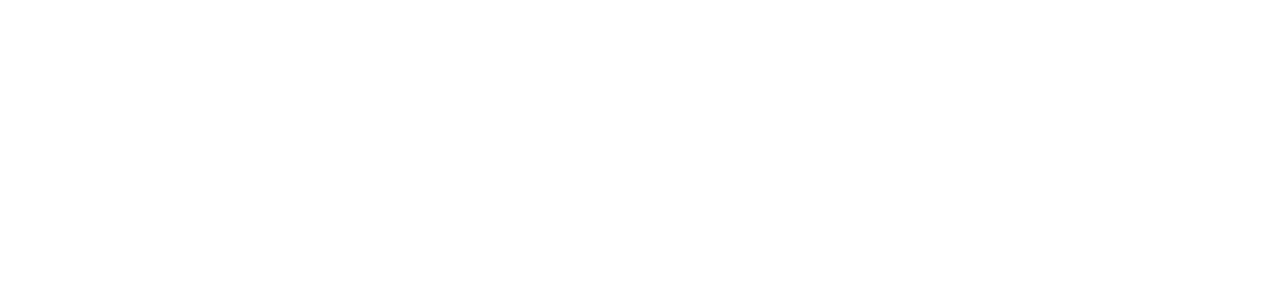
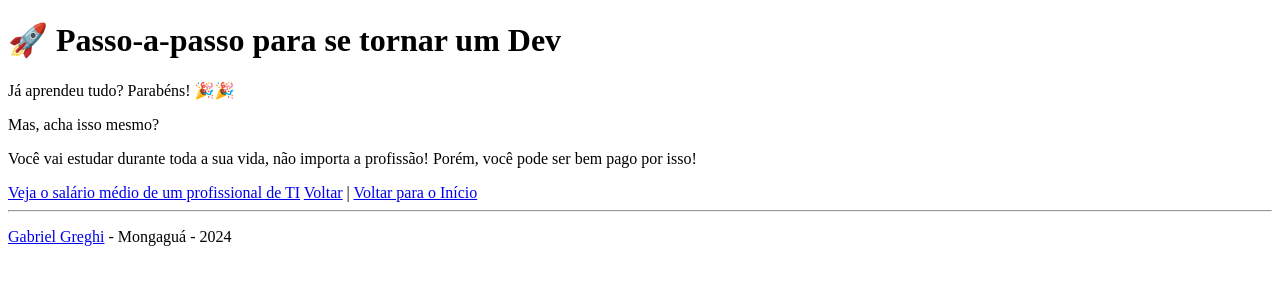
Before and after one commit to dreaMykj/passo-a-passo, a plain HTML site: page objetivo.html in a window 1280 px wide. Drawn offline with Linux system fonts and the light colour scheme.

Commit message:
Atividade concluída

```diff
--- a/objetivo.html
+++ b/objetivo.html
@@ -6,6 +6,14 @@
     <title>Objetivo html</title>
 </head>
 <body>
+    <h1>🚀 Passo-a-passo para se tornar um Dev</h1>
+    <p>Já aprendeu tudo? Parabéns! 🎉🎉</p>
+    <p>Mas, acha isso mesmo?</p>
+    <p>Você vai estudar durante toda a sua vida, não importa a profissão! Porém, você pode ser bem pago por isso!</p>
+    <a href="https://www.salario.com.br/estatisticas/cargos-e-salarios-de-ti-tecnologia-da-informacao/">Veja o salário médio de um profissional de TI</a>
+    <a href="dev-cs.html">Voltar</a> | <a href="index.html">Voltar para o  Início</a>
+    <hr>
+    <p><a href="https://github.com/dreaMykj">Gabriel Greghi</a> - Mongaguá - 2024</p>
 
 </body>
 </html>
```
Also changed, not shown: dev-cs.html (+3 -3 lines), dev-web.html (+4 -3 lines), index.html (+1 -1 lines).
